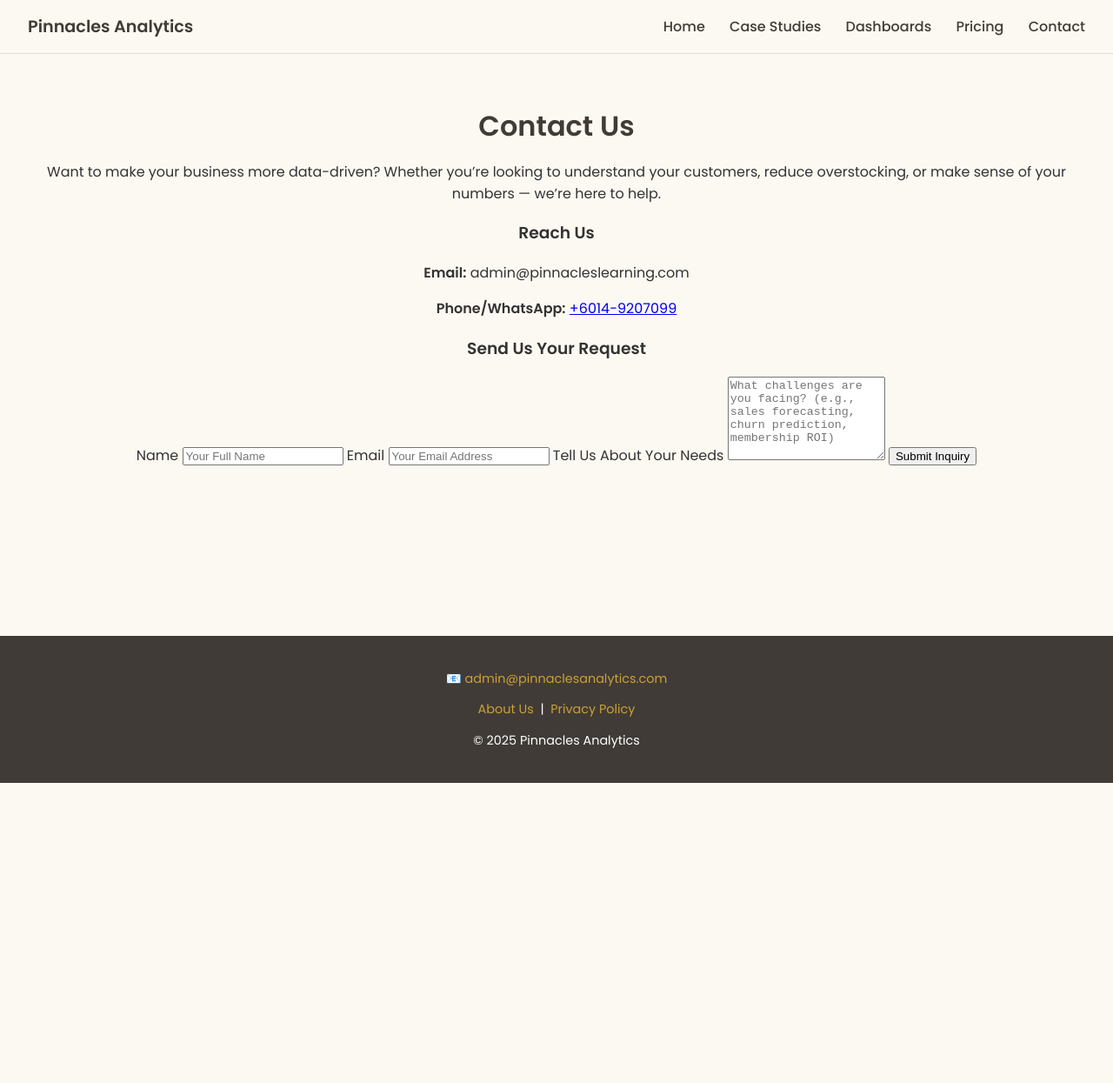
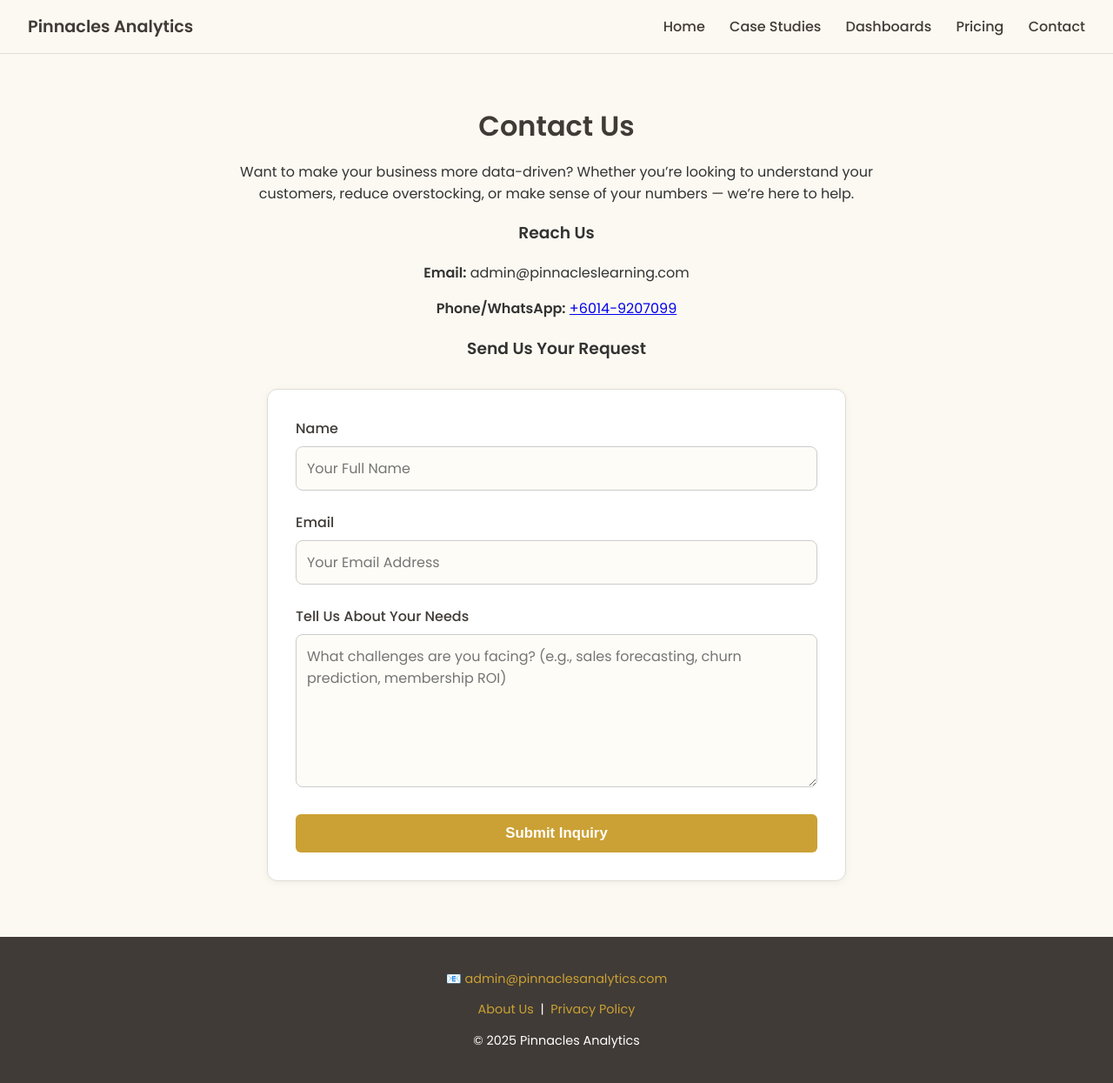
Before and after one commit to lyven81/pinnacles-learning-website, a Jekyll site: the page contact.html, which Jekyll copies as it is, in a window 1280 px wide. Shown: the whole page at 87% size. Built offline with Jekyll 4.4.1, drawn with Linux system fonts in a browser that asks for light colours; before the commit the page ends 900 px from its top, so only the background shows below that.

Commit message:
Update contact.html

```diff
--- a/contact.html
+++ b/contact.html
@@ -1,4 +1,3 @@
-
 <!DOCTYPE html>
 <html lang="en">
 <head>
@@ -58,12 +57,6 @@
       margin-top: 0.5rem;
     }
 
-    .intro h2 {
-  font-size: 2rem;
-  color: #403B36;
-  margin-bottom: 0.5rem;
-}
-
     header p {
       font-size: 1.1rem;
       color: #555;
@@ -80,6 +73,7 @@
       border-radius: 6px;
       font-weight: 600;
       font-size: 1.05rem;
+      transition: background-color 0.3s ease;
     }
 
     .cta-button:hover {
@@ -87,46 +81,65 @@
     }
 
     .container {
-      max-width: 1200px;
+      max-width: 800px;
       margin: 0 auto;
       padding: 2rem 1rem;
-      text-align: center;
     }
 
     .intro {
+      text-align: center;
       margin-bottom: 2rem;
     }
 
-    .case-grid {
-      display: flex;
-      flex-wrap: wrap;
-      justify-content: center;
-      gap: 2rem;
+    .intro h2 {
+      font-size: 2rem;
+      color: #403B36;
+      margin-bottom: 0.5rem;
     }
 
-    .case-card {
-      background: #FFFFFF;
+    .contact-form {
+      max-width: 600px;
+      margin: 2rem auto;
+      text-align: left;
+      background: #fff;
+      padding: 2rem;
+      border-radius: 12px;
+      box-shadow: 0 2px 10px rgba(0, 0, 0, 0.05);
       border: 1px solid #e0ddd3;
-      border-radius: 12px;
-      padding: 1.5rem;
-      width: 300px;
-      box-shadow: 0 2px 6px rgba(0, 0, 0, 0.05);
-      text-align: center;
     }
 
-    .case-card h3 {
+    .contact-form label {
+      display: block;
+      margin-bottom: 0.5rem;
       color: #403B36;
-      margin-top: 0;
+      font-weight: 500;
     }
 
-    .case-card a {
-      color: #CBA135;
-      font-weight: 500;
-      text-decoration: none;
+    .contact-form input,
+    .contact-form textarea {
+      width: 100%;
+      padding: 12px;
+      margin-bottom: 1.5rem;
+      border: 1px solid #ccc;
+      border-radius: 8px;
+      font-size: 1rem;
+      font-family: 'Poppins', sans-serif;
+      box-sizing: border-box;
+      background: #fdfcf7;
     }
 
-    .case-card a:hover {
-      text-decoration: underline;
+    .contact-form input:focus,
+    .contact-form textarea:focus {
+      border-color: #CBA135;
+      outline: none;
+      background: #fffef9;
+    }
+
+    .contact-form .cta-button {
+      width: 100%;
+      text-align: center;
+      border: none;
+      cursor: pointer;
     }
 
     .spacer {
@@ -196,7 +209,8 @@
       <p><strong>Phone/WhatsApp:</strong> <a href="https://wa.me/60149207099">+6014-9207099</a></p>
 
       <h3>Send Us Your Request</h3>
-    <form action="https://formsubmit.co/director@pinnacleslearning.com" method="post">
+
+      <form action="https://formsubmit.co/director@pinnacleslearning.com" method="post" class="contact-form">
         <label for="name">Name</label>
         <input type="text" id="name" name="name" placeholder="Your Full Name" required>
 
@@ -206,8 +220,9 @@
         <label for="message">Tell Us About Your Needs</label>
         <textarea id="message" name="message" rows="6" placeholder="What challenges are you facing? (e.g., sales forecasting, churn prediction, membership ROI)" required></textarea>
 
-      <button type="submit">Submit Inquiry</button>
+        <button type="submit" class="cta-button">Submit Inquiry</button>
       </form>
+    </section>
   </div>
 
   <div class="spacer"></div>
```
Lines whose indentation alone changed are shown as unchanged.
